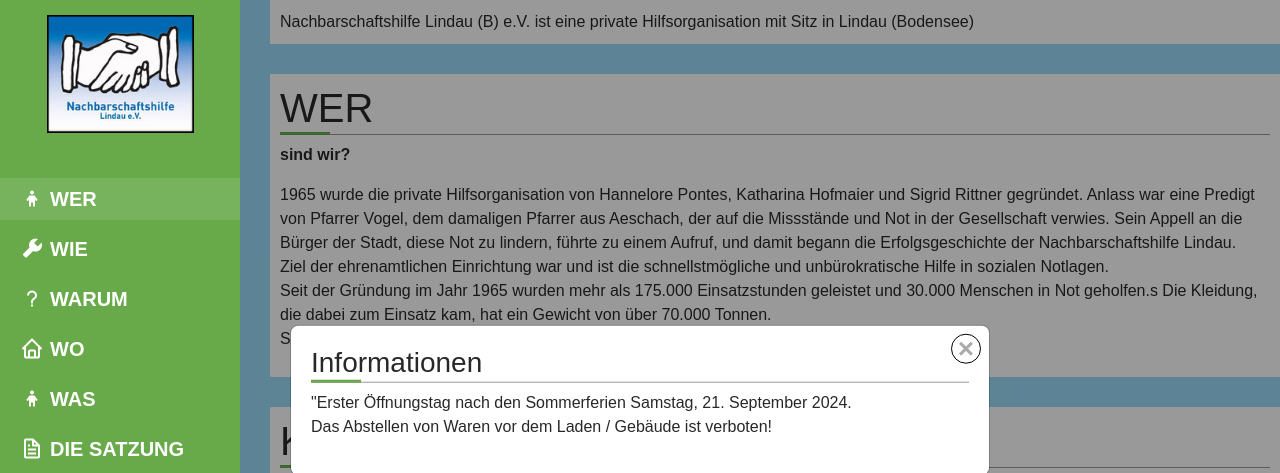
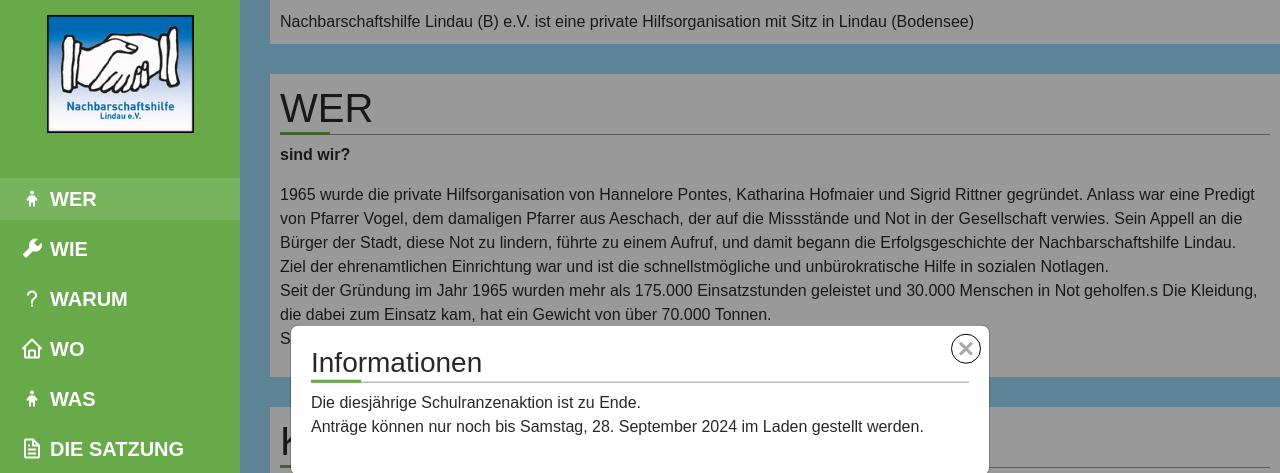
Before and after one commit to Natoilad/Nachbarschaftshilfe, a plain HTML site: page index.html in a window 1280 px wide. Shown: the top 473 px of the page. Drawn offline with nearby package versions, Linux system fonts and the light colour scheme.

Commit message:
Update index.html

```diff
--- a/index.html
+++ b/index.html
@@ -311,10 +311,8 @@
         <span class="close-button">&times;</span>
         <h3 class="main_section_title">Informationen</h3>
         <div>
-          <p>
-            "Erster Öffnungstag nach den Sommerferien Samstag, 21. September
-            2024. <br />Das Abstellen von Waren vor dem Laden / Gebäude ist
-            verboten!
+          <p>Die diesjährige Schulranzenaktion ist zu Ende. <br />
+            Anträge können nur noch bis Samstag,  28. September 2024 im Laden gestellt werden.
           </p>
         </div>
       </div>
```
